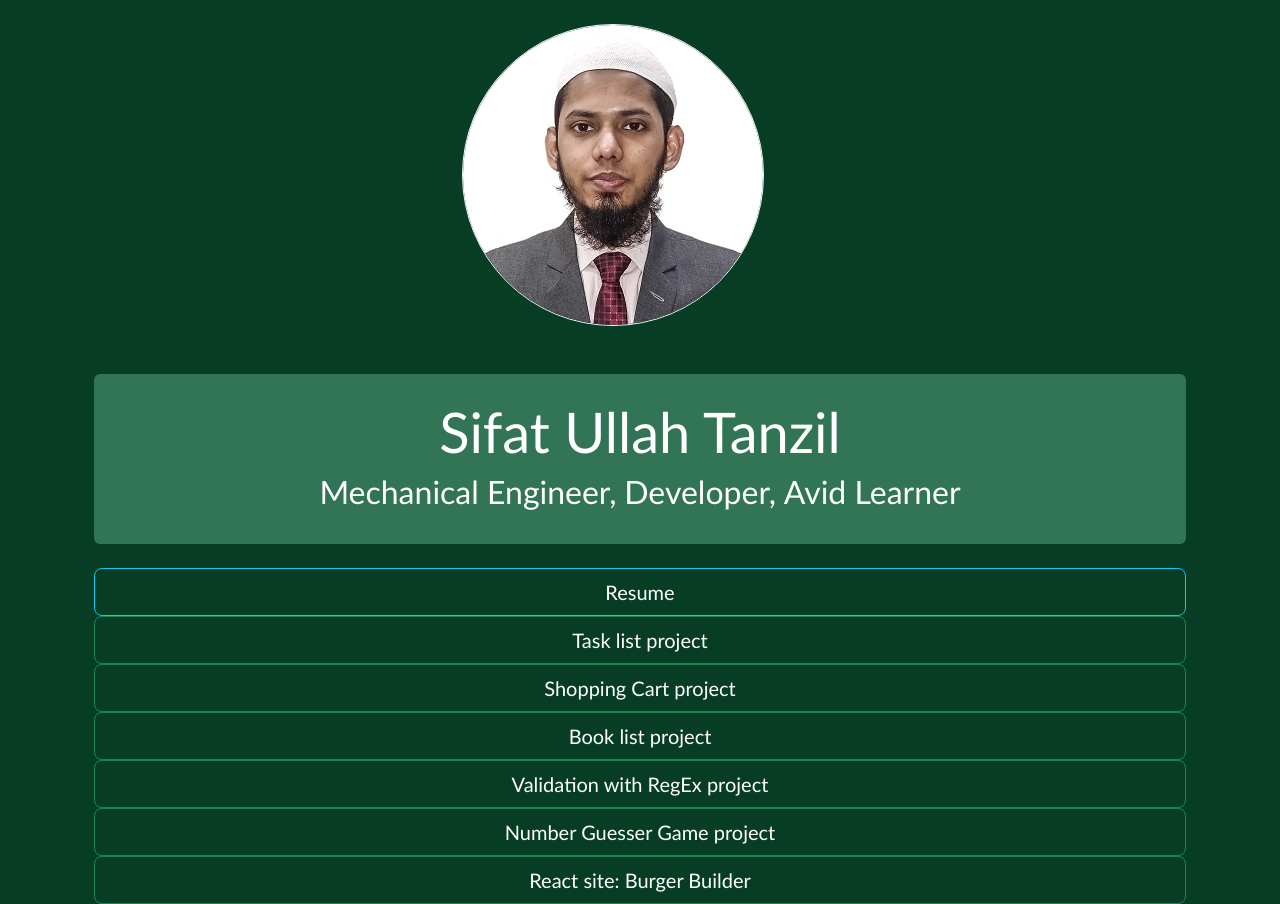
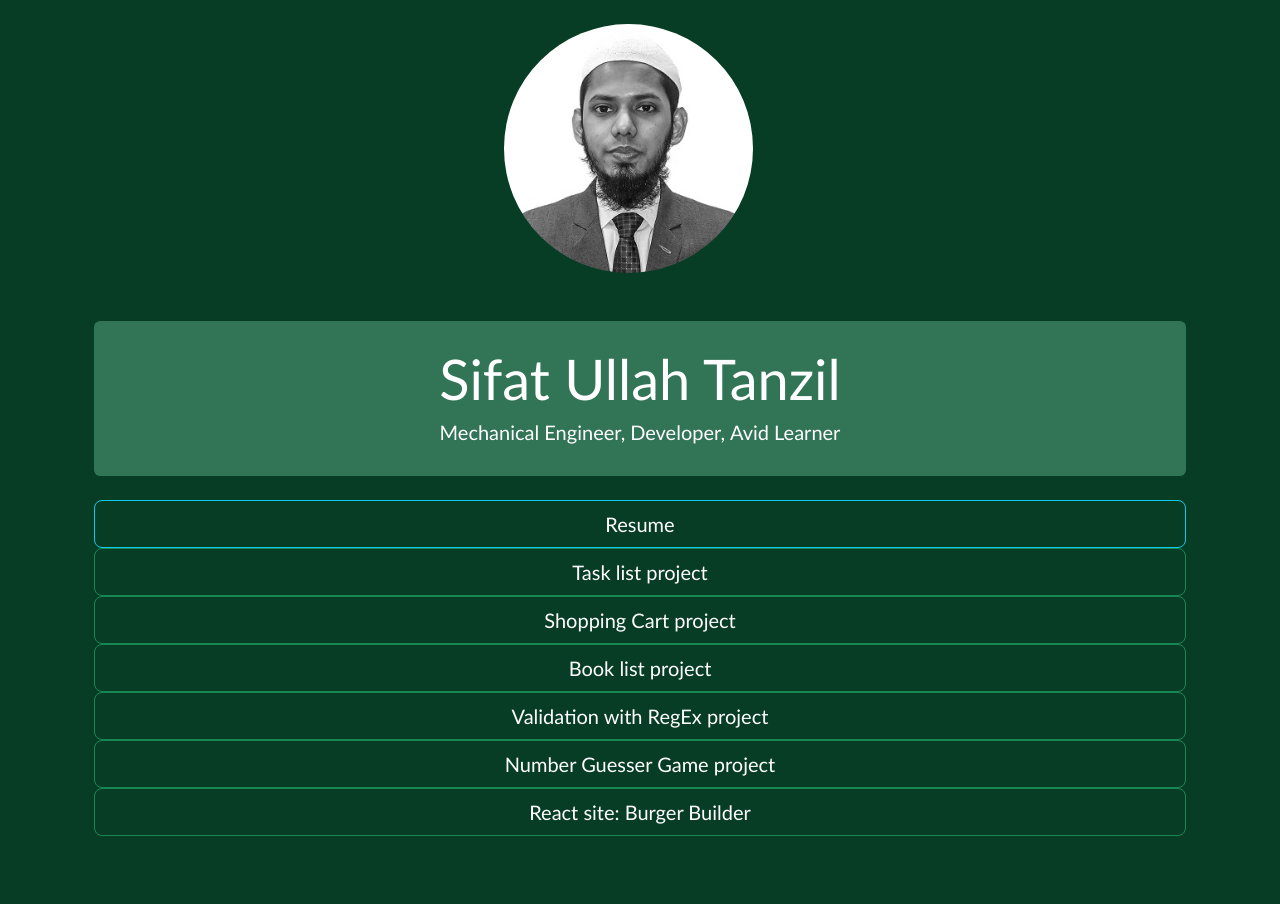
Before and after one commit to siftanzil/siftanzil.github.io, a plain HTML site: page index.html in a window 1280 px wide. After the commit the page ends 836 px from the top, so only its background shows below. Drawn offline with nearby package versions, Linux system fonts and the light colour scheme.

Commit message:
maintenance

```diff
--- a/css/style.css
+++ b/css/style.css
@@ -5,3 +5,7 @@ body{
 .banner-coloumn{
     background-color: #327456;
 }
+
+img {
+    filter: grayscale(100%);
+}
--- a/index.html
+++ b/index.html
@@ -14,16 +14,14 @@
     <!-- banner section -->
     <section class="banner-container container-fluid">
         <div class="container text-white">
-            <div class="row">
-                <div class="col-md-4 m-auto py-4">
-                    <img class="img-fluid rounded-circle border border-light" src="./img/Photo.jpg"
+            <div class="row container py-4">
+                    <img class="img-fluid rounded-circle mx-auto col-5 col-md-3" src="./img/Photo.jpg"
                         alt="Sifat's potrait">
-                </div>
             </div>
             <div class="row py-4 m-auto container">
                 <div class="container banner-coloumn text-center rounded text-white py-4">
-                    <h1 class="display-4 font-weight-bolder" id="name">Sifat Ullah Tanzil</h1>
-                    <h2 id="intro">Mechanical Engineer,<b> </b>Developer,<b> </b>Avid Learner</h2>
+                    <h3 class="display-4" id="name">Sifat Ullah Tanzil</h3>
+                    <h5 id="intro">Mechanical Engineer,<b> </b>Developer,<b> </b>Avid Learner</h5>
                 </div>
             </div>
             <!-- Button -->
```
